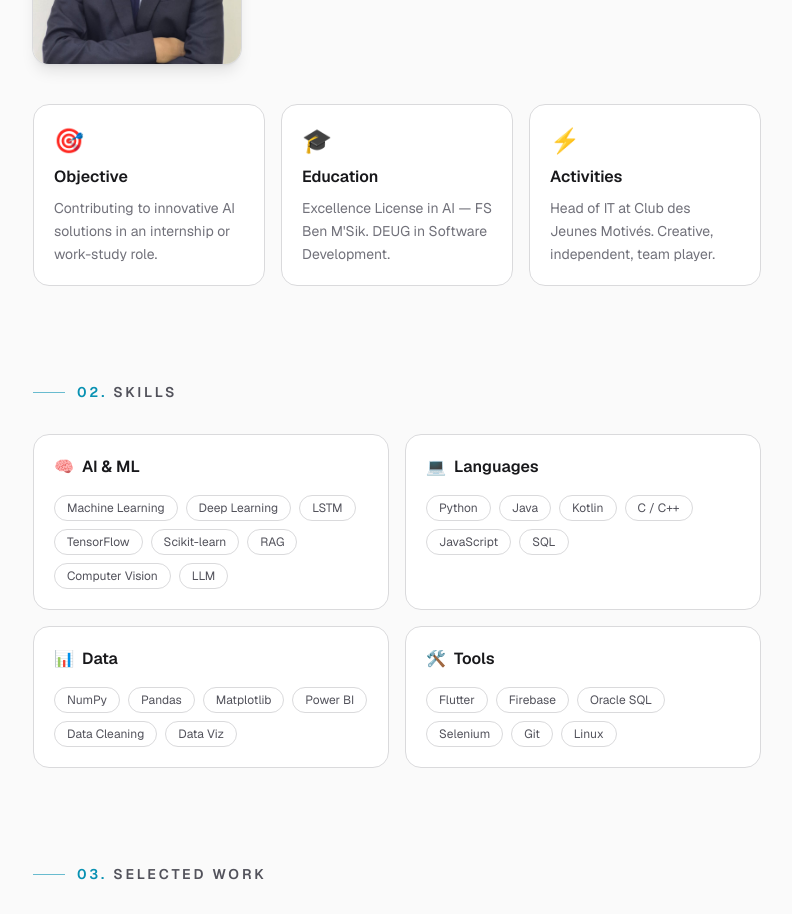
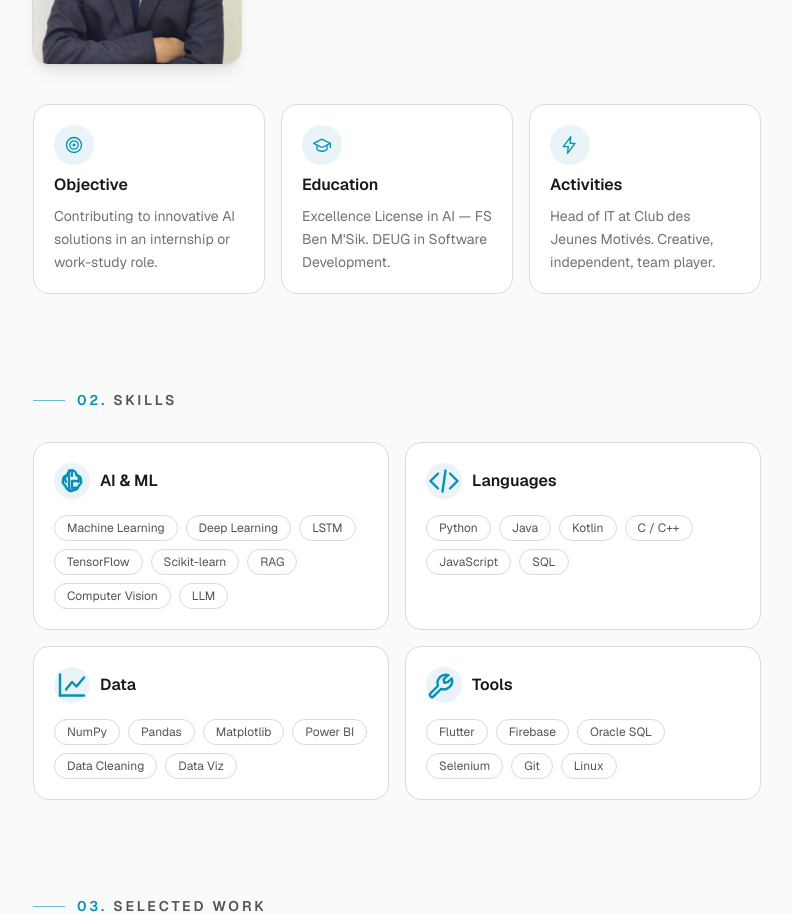
Before and after one commit to KOURBISSE01/portfolio, a React (Vite) app: page / in a window 1280 px wide. Shown: the part 1060-1974 px from the top of the page, without its empty margins (243-1035 px from the left). Built offline with nearby package versions, Linux system fonts and the light colour scheme.

Commit message:
Replace emoji icons with Once UI-style SVG icons

```diff
--- a/src/App.jsx
+++ b/src/App.jsx
@@ -1,6 +1,7 @@
 import Header from "./components/Header";
 import Reveal from "./components/Reveal";
 import ProjectCard from "./components/ProjectCard";
+import Icon from "./components/Icon";
 
 const PROJECTS = [
   {
@@ -54,22 +55,22 @@ const PROJECTS = [
 
 const SKILLS = [
   {
-    icon: "🧠",
+    icon: "brain",
     title: "AI & ML",
     items: ["Machine Learning", "Deep Learning", "LSTM", "TensorFlow", "Scikit-learn", "RAG", "Computer Vision", "LLM"],
   },
   {
-    icon: "💻",
+    icon: "code",
     title: "Languages",
     items: ["Python", "Java", "Kotlin", "C / C++", "JavaScript", "SQL"],
   },
   {
-    icon: "📊",
+    icon: "chart",
     title: "Data",
     items: ["NumPy", "Pandas", "Matplotlib", "Power BI", "Data Cleaning", "Data Viz"],
   },
   {
-    icon: "🛠️",
+    icon: "wrench",
     title: "Tools",
     items: ["Flutter", "Firebase", "Oracle SQL", "Selenium", "Git", "Linux"],
   },
@@ -182,13 +183,15 @@ export default function App() {
           </Reveal>
           <div className="mt-10 grid gap-4 sm:grid-cols-3">
             {[
-              { icon: "🎯", title: "Objective", desc: "Contributing to innovative AI solutions in an internship or work-study role." },
-              { icon: "🎓", title: "Education", desc: "Excellence License in AI — FS Ben M'Sik. DEUG in Software Development." },
-              { icon: "⚡", title: "Activities", desc: "Head of IT at Club des Jeunes Motivés. Creative, independent, team player." },
+              { icon: "target", title: "Objective", desc: "Contributing to innovative AI solutions in an internship or work-study role." },
+              { icon: "graduation", title: "Education", desc: "Excellence License in AI — FS Ben M'Sik. DEUG in Software Development." },
+              { icon: "zap", title: "Activities", desc: "Head of IT at Club des Jeunes Motivés. Creative, independent, team player." },
             ].map((c, i) => (
               <Reveal key={c.title} delay={i * 80}>
                 <div className="flex h-full flex-col gap-2 rounded-card border border-border bg-surface p-5">
-                  <span className="text-2xl" aria-hidden="true">{c.icon}</span>
+                  <span className="flex h-10 w-10 items-center justify-center rounded-full bg-brand-soft text-brand">
+                    <Icon name={c.icon} className="h-5 w-5" />
+                  </span>
                   <h3 className="font-semibold">{c.title}</h3>
                   <p className="text-sm leading-relaxed text-neutral-weak">{c.desc}</p>
                 </div>
@@ -205,8 +208,10 @@ export default function App() {
               {SKILLS.map((s, i) => (
                 <Reveal key={s.title} delay={i * 80}>
                   <div className="h-full rounded-card border border-border bg-surface p-5">
-                    <div className="flex items-center gap-2">
-                      <span aria-hidden="true">{s.icon}</span>
+                    <div className="flex items-center gap-2.5">
+                      <span className="flex h-9 w-9 items-center justify-center rounded-full bg-brand-soft text-brand">
+                        <Icon name={s.icon} className="h-4.5 w-4.5" />
+                      </span>
                       <h3 className="font-semibold">{s.title}</h3>
                     </div>
                     <div className="mt-4 flex flex-wrap gap-2">
--- /dev/null
+++ b/src/components/Icon.jsx
@@ -0,0 +1,67 @@
+const paths = {
+  brain: (
+    <>
+      <path d="M12 5a3 3 0 0 1 3 3c1.6.4 3 1.7 3 3.4a3.2 3.2 0 0 1-1.5 3.6 3.5 3.5 0 0 1-3.5 3 2.8 2.8 0 0 1-3 .5V5Z" />
+      <path d="M12 5a3 3 0 0 0-3 3c-1.6.4-3 1.7-3 3.4a3.2 3.2 0 0 0 1.5 3.6 3.5 3.5 0 0 0 3.5 3" />
+      <path d="M12 5v3.5M12 12v4.5M9 8c-1.7 1-2.2 3-1 4.5M15 8c1.7 1 2.2 3 1 4.5M17.2 12H12M15 16.5h-3.2" />
+    </>
+  ),
+  code: (
+    <>
+      <path d="m8 7-5 5 5 5" />
+      <path d="m16 7 5 5-5 5" />
+      <path d="m13 5-2 14" />
+    </>
+  ),
+  chart: (
+    <>
+      <path d="M4 19V5" />
+      <path d="M4 19h16" />
+      <path d="m8 15 4-5 3 3 5-6" />
+    </>
+  ),
+  wrench: (
+    <>
+      <path d="M15 5.5a5.5 5.5 0 0 0-7 7L3 17.6A1.4 1.4 0 0 0 5 19.6l5.1-5a5.5 5.5 0 0 0 7-7l-2.4 2.4-2.4.6-.6-2.4 2.3-2.1Z" />
+    </>
+  ),
+  target: (
+    <>
+      <circle cx="12" cy="12" r="9" />
+      <circle cx="12" cy="12" r="5" />
+      <circle cx="12" cy="12" r="1" />
+    </>
+  ),
+  graduation: (
+    <>
+      <path d="m2 10 10-5 10 5-10 5-10-5Z" />
+      <path d="M6 12.5V17c0 .8 2.7 2.5 6 2.5s6-1.7 6-2.5v-4.5" />
+      <path d="M22 10v5" />
+    </>
+  ),
+  zap: (
+    <>
+      <path d="M13 2 4 14h6l-1 8 9-12h-6l1-8Z" />
+    </>
+  ),
+};
+
+function Icon({ name, className = "h-5 w-5" }) {
+  return (
+    <svg
+      xmlns="http://www.w3.org/2000/svg"
+      viewBox="0 0 24 24"
+      fill="none"
+      stroke="currentColor"
+      strokeWidth="1.6"
+      strokeLinecap="round"
+      strokeLinejoin="round"
+      className={className}
+      aria-hidden="true"
+    >
+      {paths[name]}
+    </svg>
+  );
+}
+
+export default Icon;
```
